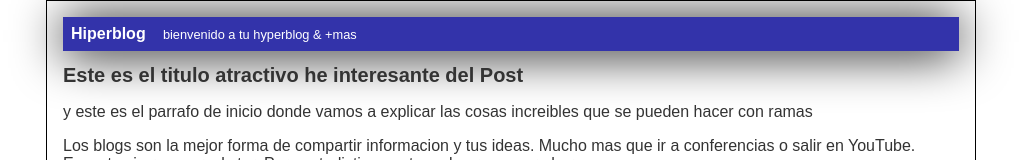
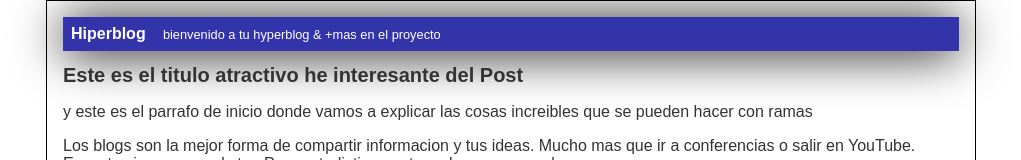
Before and after one commit to dariorepo/hyperblog, a plain HTML site: page blogpost.html in a window 1280 px wide. Shown: the top 160 px of the page, without its empty margins (129-1150 px from the left). Drawn offline with Linux system fonts and the light colour scheme.

Commit message:
cambie el tutulo del proyecto

```diff
--- a/blogpost.html
+++ b/blogpost.html
@@ -7,7 +7,7 @@
         <div id="container">
             <div id="cabecera">
                 Hiperblog
-                <span id="tagline">bienvenido a tu hyperblog & +mas</span>
+                <span id="tagline">bienvenido a tu hyperblog & +mas en el proyecto</span>
             </div>
             <div id="post">
                 <h1>Este es el titulo
```
